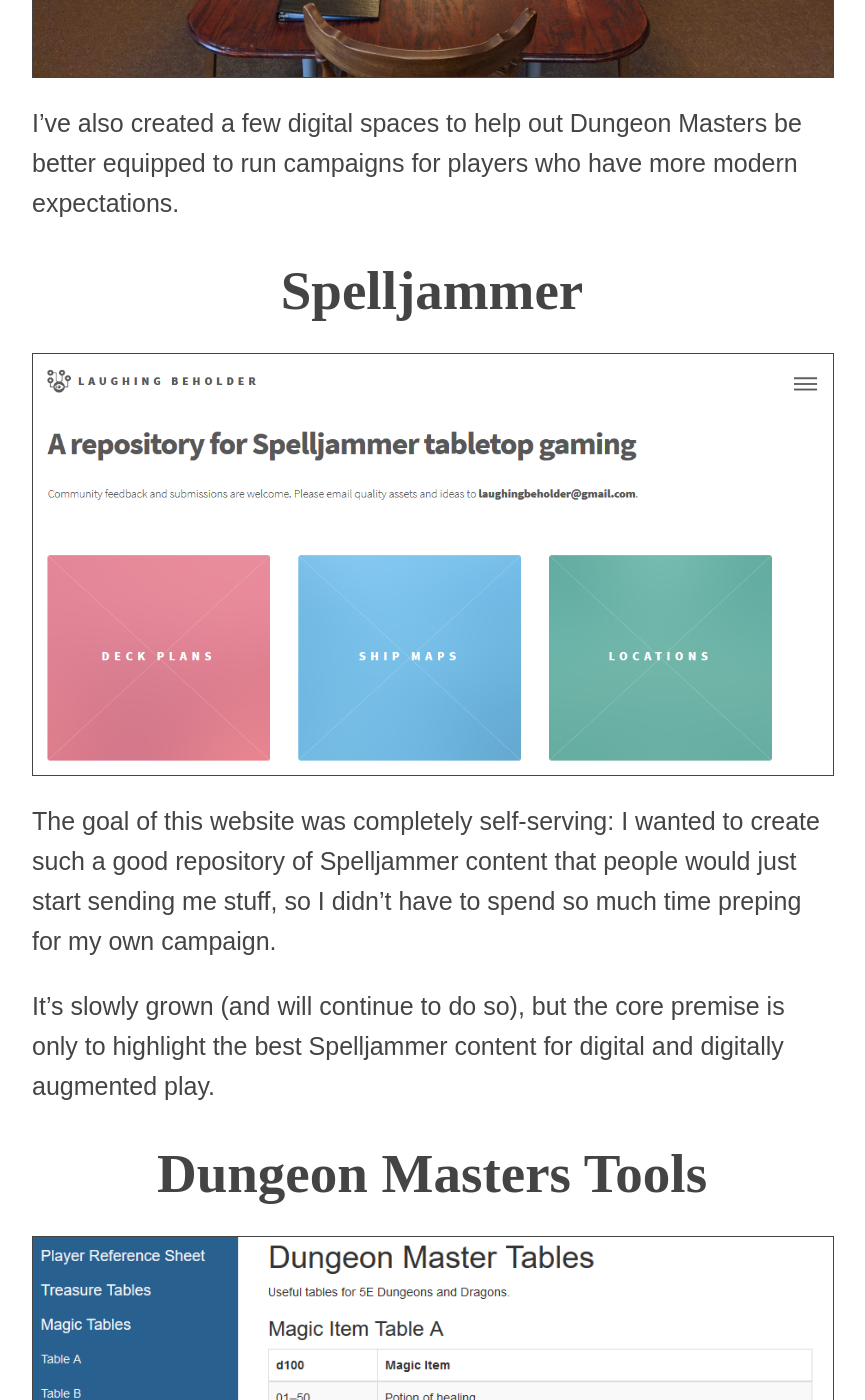
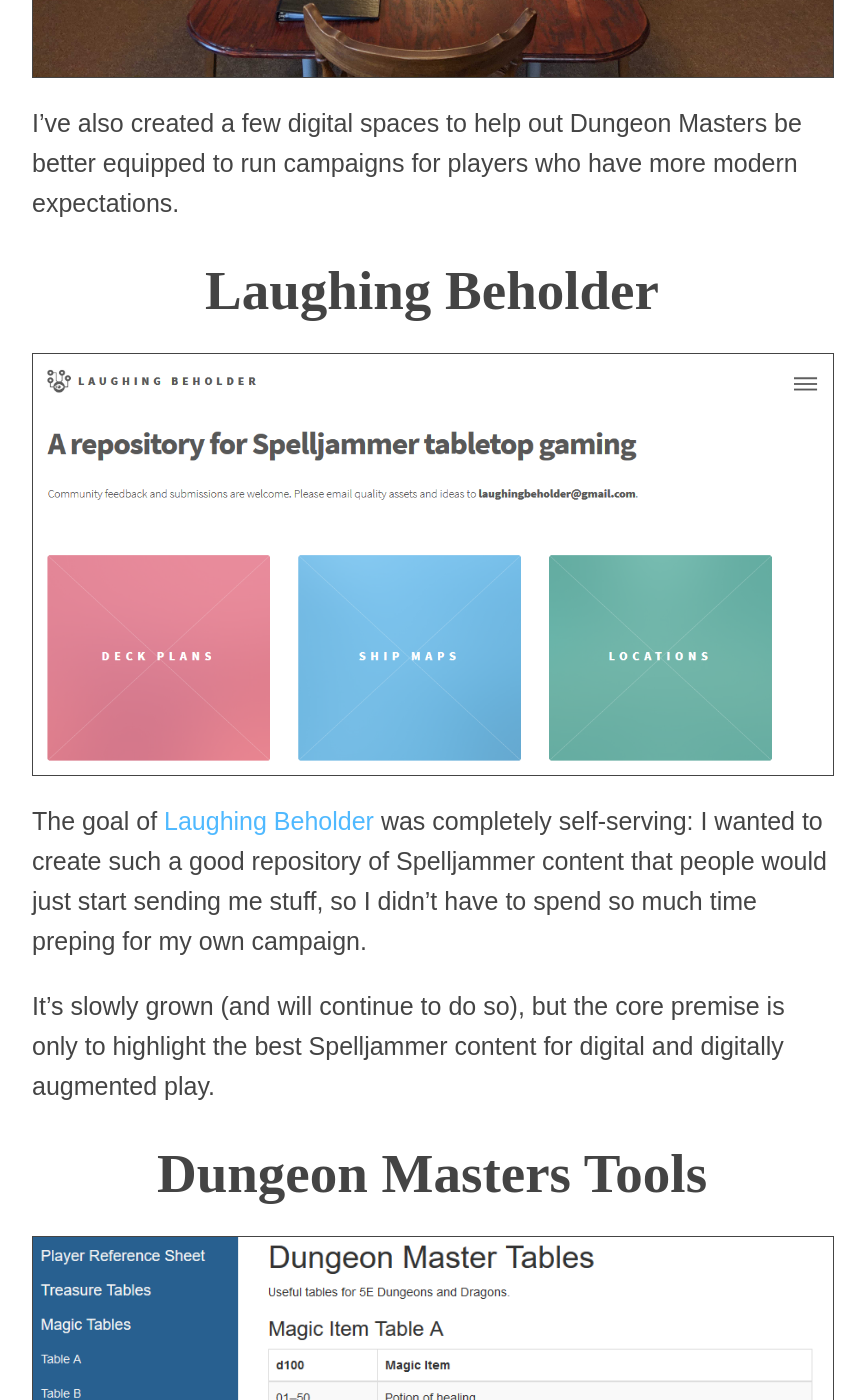
Before and after one commit to asimone/jekyll-configurations, a Jekyll site: the page built from asimone/_posts/2019-03-09-dungeons-and-dragons.markdown, in a window 1280 px wide and 1400 px high, scrolled down 1377 px. Shown: the whole window, without its empty margins (208-1073 px from the left). Built offline with Jekyll 4.4.1, drawn with Linux system fonts in a browser that asks for light colours.

Commit message:
Update 2019-03-09-dungeons-and-dragons.markdown

```diff
--- a/asimone/_posts/2019-03-09-dungeons-and-dragons.markdown
+++ b/asimone/_posts/2019-03-09-dungeons-and-dragons.markdown
@@ -13,10 +13,10 @@
 I've also created a few digital spaces to help out Dungeon Masters be better equipped to run campaigns for players who have more modern expectations.
 
 
-<h4>Spelljammer</h4>
-<a href="https://laughingbeholder.com/"><img style="width: 100%; border:1px solid #444;" src="/assets/images/laughingbeholder.PNG "></a>
+<h4>Laughing Beholder</h4>
+<a href="https://laughingbeholder.com/"><img style="width: 100%; border:1px solid #444;" src="/assets/images/laughingbeholder.png"></a>
 
-The goal of this website was completely self-serving: I wanted to create such a good repository of Spelljammer content that people would just start sending me stuff, so I didn't have to spend so much time preping for my own campaign.
+The goal of <a href="https://laughingbeholder.com/">Laughing Beholder</a> was completely self-serving: I wanted to create such a good repository of Spelljammer content that people would just start sending me stuff, so I didn't have to spend so much time preping for my own campaign.
 
 
 It's slowly grown (and will continue to do so), but the core premise is only to highlight the best Spelljammer content for digital and digitally augmented play.
```
